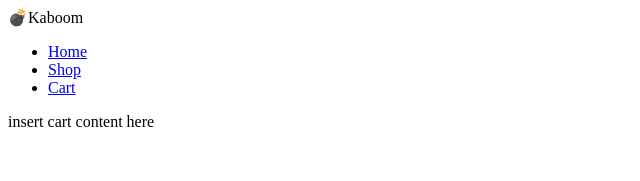
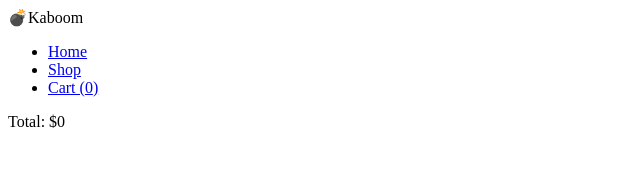
Before and after one commit to gustydev/kaboomstore, a React (Vite) app: page /cart in a window 1280 px wide. Shown: the top 181 px of the page, without its empty margins (0-640 px from the left). Built offline with nearby package versions, Linux system fonts and the light colour scheme; no server answers.

Commit message:
Implement adding items to cart

```diff
--- a/src/App.jsx
+++ b/src/App.jsx
@@ -4,6 +4,9 @@ import { useState, useEffect } from 'react';
 
 export default function App() {
     const [data, setData] = useState([]);
+    const [cart, setCartContent] = useState([]);
+
+    const totalQuantity = cart.reduce((a, b) => a + b.quantity, 0);
 
     useEffect(() => {
         let ignore = false;
@@ -39,11 +42,11 @@ export default function App() {
               <ul>
                 <li><Link to='/'>Home</Link></li>
                 <li><Link to='/shop'>Shop</Link></li>
-                <li><Link to='cart'>Cart</Link></li>
+                <li><Link to='cart'>Cart ({totalQuantity})</Link></li>
               </ul>
             </nav>
         </div>
-        <Outlet context={[data]}/>
+        <Outlet context={[data, cart, setCartContent]}/>
         </>
     )
 }
--- a/src/components/cart/Cart.jsx
+++ b/src/components/cart/Cart.jsx
@@ -1,5 +1,13 @@
+// should rename to Checkout probably
+
+import { useOutletContext } from "react-router-dom"
+
 export default function Cart() {
+    const [data, cart] = useOutletContext();
+
+    const totalPrice = cart.reduce((a, b) => a + (b. quantity * b.price), 0)
+
     return (
-        <div>insert cart content here</div>
+        <div>Total: ${totalPrice}</div>
     )
 }
--- a/src/components/shop/Card.jsx
+++ b/src/components/shop/Card.jsx
@@ -1,12 +1,36 @@
 import styles from './shop.module.css';
+import { useState } from 'react';
 
-export default function Card( { title, image, price, rating } ) {
+export default function Card( { id, title, image, price, rating, cart, setCartContent } ) {
+    const [quantity, setQuantity] = useState(0);
+
+    function addToCart() {
+        if (quantity <= 0 || !Number.isInteger(quantity)) {
+            return;
+        }
+
+        if (!(cart.find(item => item.id === id))) {
+            const newCart = [...cart];
+            newCart.push({id: id, title: title, price: price, quantity: quantity, image: image});
+            setCartContent(newCart);
+        } else {
+            const newCart = [...cart];
+            const updated = newCart.find(i => i.id === id);
+            updated.quantity += quantity;
+            setCartContent(newCart)
+        }
+    }
+
     return (
         <div className={styles.card}>
             <div className={styles.title}>{title}</div>
             <img className={styles.image} alt={title} src={image}></img>
             <div className={styles.price}>${price}</div>
             <div className="rating">{rating.rate}/5 ({rating.count})</div>
+            <div className='cartMenu'>
+                <input type="number" min='0' onChange={(e) => setQuantity(Number(e.target.value))}/>
+                <button onClick={addToCart}>Add to cart</button>
+            </div>
         </div>
     )
 }
--- a/src/components/shop/Shop.jsx
+++ b/src/components/shop/Shop.jsx
@@ -1,17 +1,17 @@
-import { useState } from "react"
-import { useEffect } from "react"
 import Card from "./Card";
 import { useOutletContext } from "react-router-dom";
 import styles from './shop.module.css'
 
 export default function Shop() {
-    const [data] = useOutletContext();
+    const [data, cart, setCartContent] = useOutletContext();
 
     if (data.length === 0) return 'Loading...'
 
     return (
         <div className={styles.cardContainer}>
-            {data.map((i) => { return <Card key={i.id} title={i.title} image={i.image} price={i.price} rating={i.rating}></Card>})}
+            {data.map((i) => {
+                return <Card key={i.id} id={i.id} title={i.title} image={i.image} price={i.price} rating={i.rating} cart={cart} setCartContent={setCartContent}/>
+            })}
         </div>
     )
 }
--- a/src/components/shop/shop.module.css
+++ b/src/components/shop/shop.module.css
@@ -15,7 +15,7 @@
 }
 
 .image {
-    width: 10%;
+    max-width: 20%;
     height: auto;
 }
 
```
